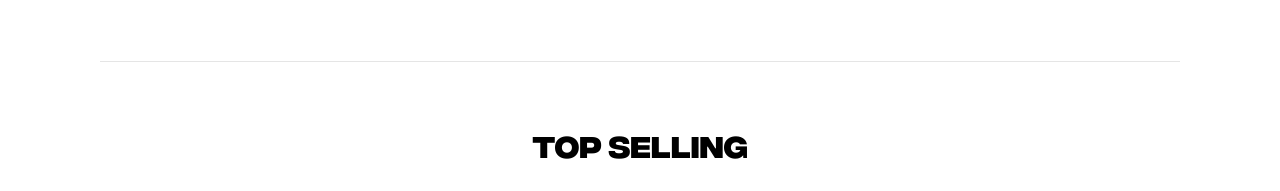
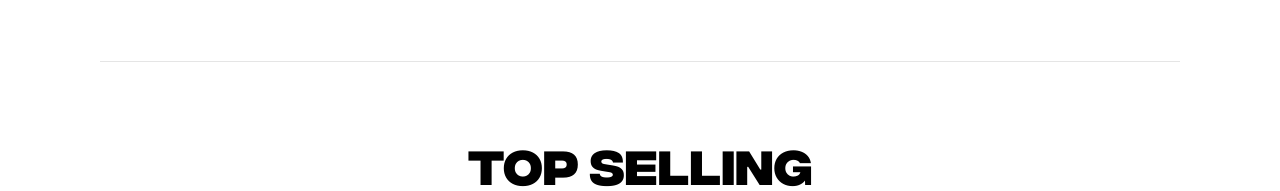
Before and after one commit to TienAn2502/Final-Project-HTMLCSS, a plain HTML site: page index.html in a window 1280 px wide. Shown: the part 1502-1693 px from the top of the page. Drawn offline with nearby package versions, Linux system fonts and the light colour scheme; files whose address does not match are found by name; a web font is replaced by a local one.

Commit message:
third commit

```diff
--- a/index.html
+++ b/index.html
@@ -645,7 +645,9 @@
                 <div class="divider"></div>
 
                 <section class="pt-10 xl:pt-16 pb-10">
-                    <h3 class="text-3xl heading-section text-center">
+                    <h3
+                        class="text-3xl md:text-4xl md:leading-tight lg:text-5xl lg:leading-normal heading-section text-center"
+                    >
                         top selling
                     </h3>
                     <div class="swiper swiper-product mt-8">
```
